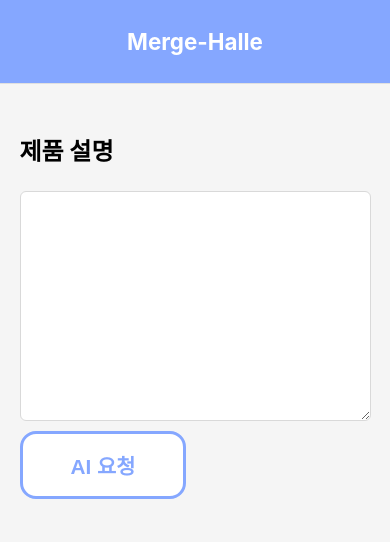
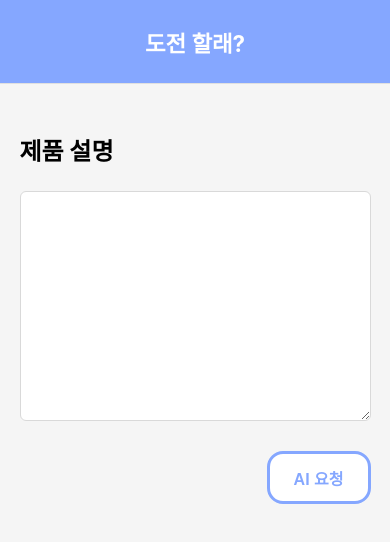
Before and after one commit to Surfthon/front-web, a React (Create React App) app: page / in a window 390 px wide. Shown: the top 542 px of the page. Built offline with nearby package versions, Linux system fonts and the light colour scheme.

Commit message:
css 한번 더 수정

```diff
--- a/src/components/Header/Header.jsx
+++ b/src/components/Header/Header.jsx
@@ -8,7 +8,7 @@
   return (
     <div className="main-header">
       <NavLink to="/" className="header-logo">
-        Merge-Halle
+        도전 할래?
       </NavLink>
     </div>
   );
--- a/src/pages/Result/Result.scss
+++ b/src/pages/Result/Result.scss
@@ -16,7 +16,7 @@
     flex-wrap: wrap;
     margin-left: 6rem;
     margin-right: 6rem;
-    gap: 2rem;
+    gap: 1.2rem;
   }
 }
 
@@ -63,6 +63,7 @@
 
         .title {
           font-size: 1.8rem;
+          font-weight: bold;
         }
 
         .host {
@@ -203,6 +204,7 @@
 
           .title {
             font-size: 1.5rem;
+            font-weight: bold;
           }
 
           .host {
@@ -241,4 +243,16 @@
     display: inline-block;
     clip-path: polygon(0% 0%, 100% 0%, 85% 100%, 15% 100%);
   }
+
+  .detail-button {
+    background-color: white;
+    color: #85a7ff;
+    font-size: 1rem;
+    font-weight: bold;
+    border: 0.2rem solid #85a7ff;
+    border-radius: 1rem;
+    padding: 0.7rem;
+    padding-left: 1.5rem;
+    padding-right: 1.5rem;
+  }
 }
--- a/src/pages/Search/Search.scss
+++ b/src/pages/Search/Search.scss
@@ -18,7 +18,7 @@
   .buttons {
     margin-top: 10px;
     display: flex;
-    justify-content: space-between;
+    justify-content: flex-end; /* 요소들을 오른쪽 정렬 */
   }
 }
 
@@ -55,6 +55,7 @@
 
 .detail-button {
   background-color: white;
+  margin-top: 20px;
   color: #85a7ff;
   font-size: 1.3rem;
   font-weight: bold;
```
